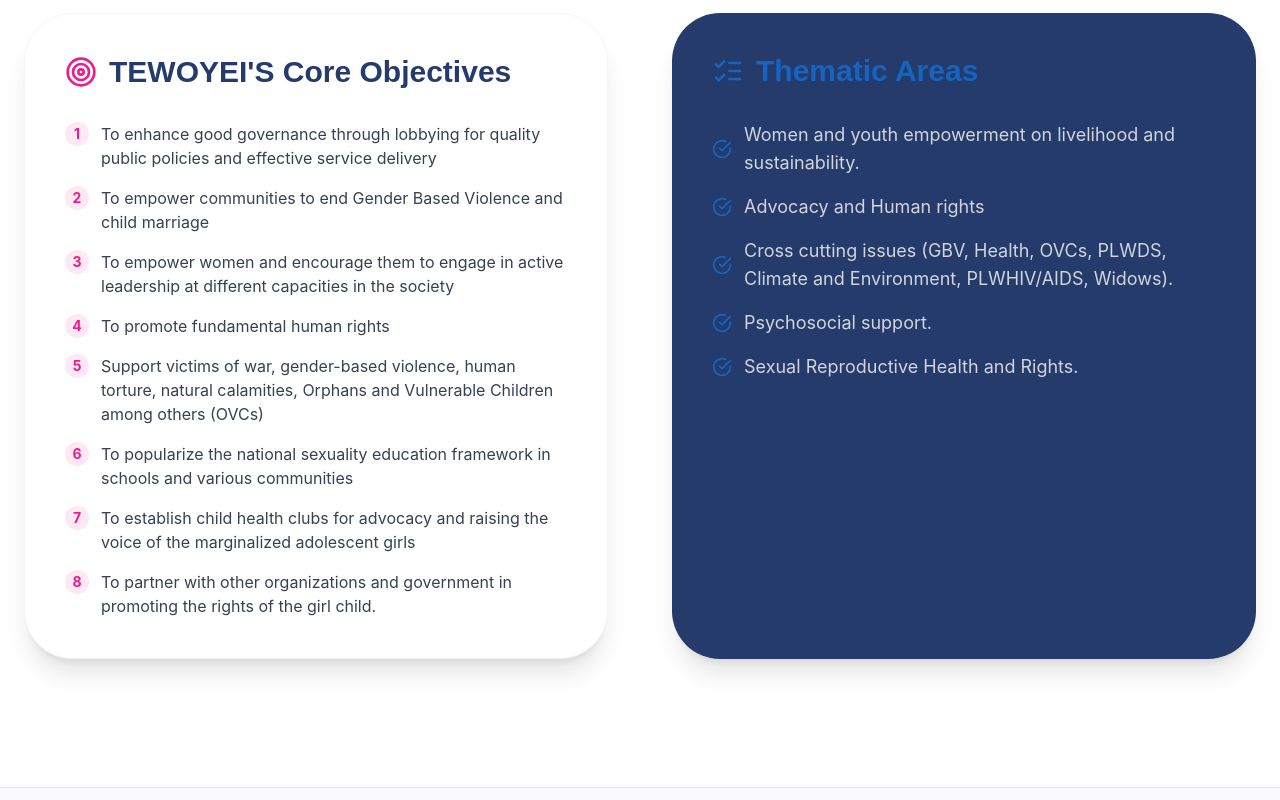
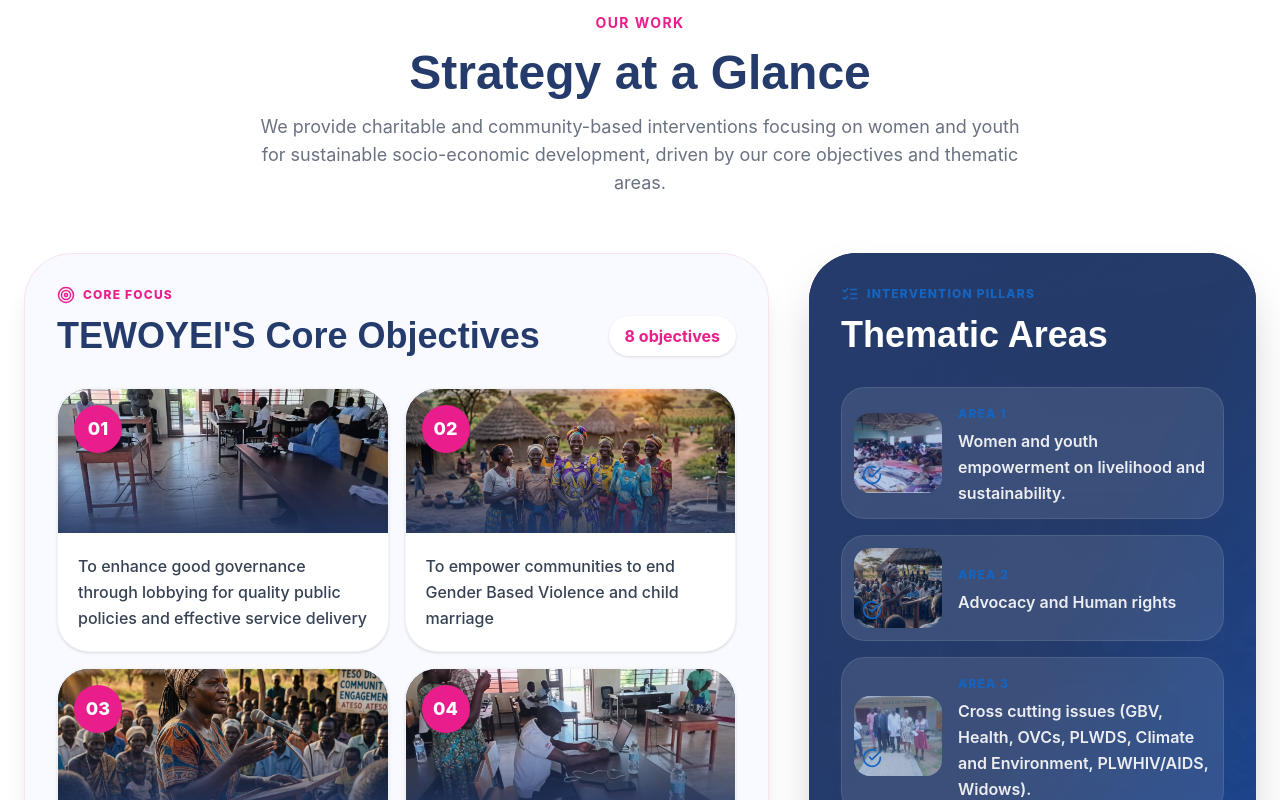
Before and after one commit to karaarajunnior/TWEDO, a React (Vite) app: page /programs in a window 1280 px wide. Shown: the part 600-1400 px from the top of the page. Built offline with nearby package versions, Linux system fonts and the light colour scheme.

Commit message:
Restyle programs strategy sections
Co-authored-by: karaarajunnior <karaarajunnior@users.noreply.github.com>

```diff
--- a/src/pages/Programs.jsx
+++ b/src/pages/Programs.jsx
@@ -194,6 +194,23 @@ const Programs = ({ t }) => {
     'bcp-orungo.jpg',
     'hospital/hospital-visit-4.jpg'
   ];
+  const objectiveImages = [
+    'district_meeting/WhatsApp Image 2026-05-11 at 19.29.37.jpeg',
+    'hero-image.png',
+    'leadership.png',
+    'district_meeting/WhatsApp Image 2026-05-11 at 19.29.47.jpeg',
+    'about-image.png',
+    'info_gathering/WhatsApp Image 2026-05-11 at 19.30.26.jpeg',
+    'health.png',
+    'tailoring-kapelebyong.jpg'
+  ];
+  const thematicImages = [
+    'tailoring-atiira.jpg',
+    'leadership.png',
+    'hospital/hospital-visit-1.jpg',
+    'others/other_1/WhatsApp Image 2026-05-11 at 19.29.02.jpeg',
+    'info_gathering/WhatsApp Image 2026-05-11 at 19.30.44.jpeg'
+  ];
 
   return (
     <div className="pt-20">
@@ -213,36 +230,90 @@ const Programs = ({ t }) => {
       </section>
 
       {/* Core Objectives & Thematic Areas */}
-      <section className="section-padding">
+      <section className="section-padding bg-white overflow-hidden">
         <div className="container">
-          <div className="grid lg:grid-cols-2 gap-16">
-             <div className="bg-white p-10 rounded-[3rem] shadow-xl border border-gray-100">
-               <h3 className="text-3xl font-bold font-outfit mb-8 flex items-center gap-3">
-                 <TargetIcon className="text-primary" size={32} /> {t.programs.coreObjectivesTitle}
-               </h3>
-               <ul className="space-y-4">
-                 {objectives.map((obj, i) => (
-                   <li key={i} className="flex gap-3 text-gray-700">
-                     <span className="shrink-0 flex items-center justify-center w-6 h-6 rounded-full bg-primary/10 text-primary text-sm font-bold">{i+1}</span>
-                     <span>{obj}</span>
-                   </li>
-                 ))}
-               </ul>
-             </div>
+          <div className="text-center max-w-3xl mx-auto mb-14">
+            <span className="text-primary font-bold uppercase tracking-widest text-sm mb-4 block">{t.programs.ourWork}</span>
+            <h2 className="text-4xl md:text-5xl font-bold font-outfit text-teso-dark">Strategy at a Glance</h2>
+            <p className="text-gray-500 mt-4 text-lg">{t.programs.headerSubtitle}</p>
+          </div>
 
-             <div className="bg-teso-dark p-10 rounded-[3rem] shadow-xl text-white">
-               <h3 className="text-3xl font-bold font-outfit mb-8 flex items-center gap-3 text-secondary">
-                 <ListChecks size={32} /> {t.programs.thematicAreasTitle}
-               </h3>
-               <ul className="space-y-4">
-                 {thematicAreas.map((area, i) => (
-                   <li key={i} className="flex gap-3 items-center text-gray-300">
-                     <CheckCircle className="text-secondary shrink-0" size={20} />
-                     <span className="text-lg">{area}</span>
-                   </li>
-                 ))}
-               </ul>
-             </div>
+          <div className="grid xl:grid-cols-[1.25fr_0.75fr] gap-8 lg:gap-10 items-start">
+            <div className="rounded-[3rem] bg-teso-light p-5 md:p-8 border border-primary/10 shadow-xl">
+              <div className="flex flex-col md:flex-row md:items-end justify-between gap-4 mb-8">
+                <div>
+                  <span className="inline-flex items-center gap-2 text-primary font-extrabold uppercase tracking-widest text-xs mb-3">
+                    <TargetIcon size={18} /> Core Focus
+                  </span>
+                  <h3 className="text-3xl md:text-4xl font-bold font-outfit text-teso-dark">{t.programs.coreObjectivesTitle}</h3>
+                </div>
+                <span className="w-fit px-4 py-2 rounded-full bg-white text-primary font-bold shadow-sm">
+                  {objectives.length} objectives
+                </span>
+              </div>
+
+              <div className="grid md:grid-cols-2 gap-4">
+                {objectives.map((obj, i) => (
+                  <motion.div
+                    key={obj}
+                    initial={{ opacity: 0, y: 18 }}
+                    whileInView={{ opacity: 1, y: 0 }}
+                    viewport={{ once: true }}
+                    transition={{ delay: i * 0.04 }}
+                    className="group rounded-[2rem] bg-white border border-gray-100 overflow-hidden shadow-sm hover:shadow-xl hover:-translate-y-1 transition-all"
+                  >
+                    <div className="relative h-36 bg-teso-dark overflow-hidden">
+                      <img
+                        src={getAssetPath(objectiveImages[i % objectiveImages.length])}
+                        alt={obj}
+                        className="absolute inset-0 w-full h-full object-cover group-hover:scale-105 transition-transform duration-500"
+                      />
+                      <div className="absolute inset-0 bg-gradient-to-t from-teso-dark/85 via-teso-dark/15 to-transparent" />
+                      <span className="absolute top-4 left-4 w-12 h-12 rounded-full bg-primary text-white flex items-center justify-center text-lg font-extrabold shadow-lg">
+                        {String(i + 1).padStart(2, '0')}
+                      </span>
+                    </div>
+                    <div className="p-5">
+                      <p className="text-gray-700 leading-relaxed font-medium">{obj}</p>
+                    </div>
+                  </motion.div>
+                ))}
+              </div>
+            </div>
+
+            <div className="relative rounded-[3rem] overflow-hidden shadow-2xl bg-teso-dark text-white sticky top-24">
+              <img src={getAssetPath('skilling.png')} alt={t.programs.thematicAreasTitle} className="absolute inset-0 w-full h-full object-cover opacity-25" />
+              <div className="absolute inset-0 bg-gradient-to-br from-teso-dark via-teso-dark/95 to-secondary-dark/90" />
+              <div className="relative p-6 md:p-8">
+                <span className="inline-flex items-center gap-2 text-secondary font-extrabold uppercase tracking-widest text-xs mb-3">
+                  <ListChecks size={18} /> Intervention Pillars
+                </span>
+                <h3 className="text-3xl md:text-4xl font-bold font-outfit mb-8">{t.programs.thematicAreasTitle}</h3>
+
+                <div className="grid gap-4">
+                  {thematicAreas.map((area, i) => (
+                    <motion.div
+                      key={area}
+                      initial={{ opacity: 0, x: 18 }}
+                      whileInView={{ opacity: 1, x: 0 }}
+                      viewport={{ once: true }}
+                      transition={{ delay: i * 0.06 }}
+                      className="group grid grid-cols-[5.5rem_1fr] gap-4 items-center rounded-3xl bg-white/10 backdrop-blur-md border border-white/10 p-3 hover:bg-white/15 transition-all"
+                    >
+                      <div className="relative h-20 rounded-2xl overflow-hidden bg-white/10">
+                        <img src={getAssetPath(thematicImages[i % thematicImages.length])} alt={area} className="absolute inset-0 w-full h-full object-cover group-hover:scale-105 transition-transform duration-500" />
+                        <div className="absolute inset-0 bg-secondary-dark/30" />
+                        <CheckCircle className="absolute bottom-2 left-2 text-secondary" size={20} />
+                      </div>
+                      <div>
+                        <span className="text-secondary font-extrabold text-xs uppercase tracking-widest">Area {i + 1}</span>
+                        <p className="text-white/90 font-semibold leading-relaxed mt-1">{area}</p>
+                      </div>
+                    </motion.div>
+                  ))}
+                </div>
+              </div>
+            </div>
           </div>
         </div>
       </section>
```
